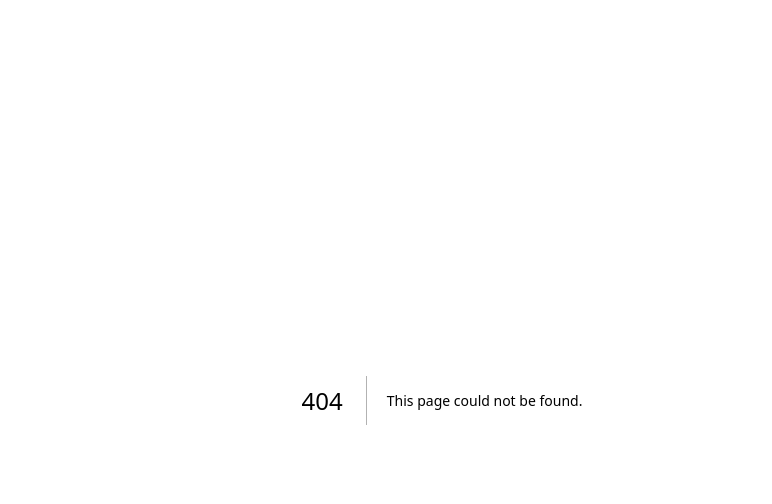
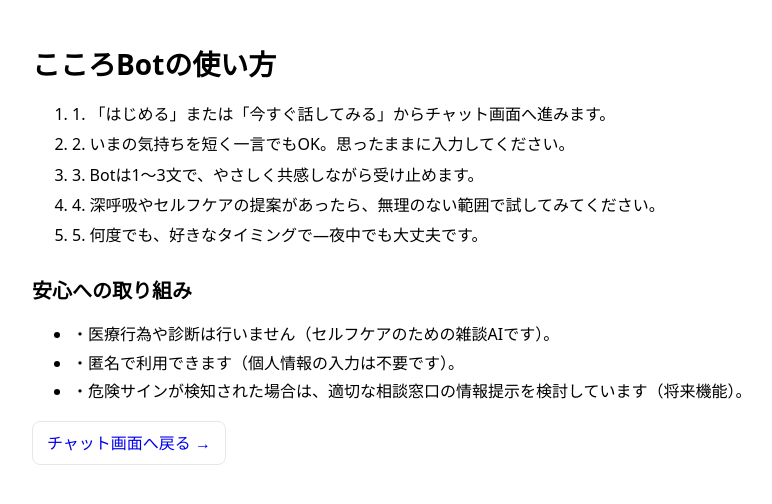
Before and after one commit to RyuYoshi4869/Kokoro_bot_mvp1, a Next.js app: page /how-to in a window 1280 px wide. Before the commit this address had no page. Shown: the top 504 px of the page, without its empty margins (198-970 px from the left). Built offline with nearby package versions, Linux system fonts and the light colour scheme.

Commit message:
Create page.jsx

```diff
--- /dev/null
+++ b/app/how-to/page.jsx
@@ -0,0 +1,29 @@
+import Link from "next/link";
+
+export default function HowTo() {
+  return (
+    <main style={{ maxWidth: 820, margin: "0 auto", padding: 24 }}>
+      <h1 style={{ fontSize: 28, fontWeight: 700, marginBottom: 16 }}>こころBotの使い方</h1>
+      <ol style={{ lineHeight: 1.9 }}>
+        <li>1. 「はじめる」または「今すぐ話してみる」からチャット画面へ進みます。</li>
+        <li>2. いまの気持ちを短く一言でもOK。思ったままに入力してください。</li>
+        <li>3. Botは1〜3文で、やさしく共感しながら受け止めます。</li>
+        <li>4. 深呼吸やセルフケアの提案があったら、無理のない範囲で試してみてください。</li>
+        <li>5. 何度でも、好きなタイミングで—夜中でも大丈夫です。</li>
+      </ol>
+
+      <h2 style={{ fontSize: 20, fontWeight: 700, marginTop: 24, marginBottom: 8 }}>安心への取り組み</h2>
+      <ul style={{ lineHeight: 1.8 }}>
+        <li>・医療行為や診断は行いません（セルフケアのための雑談AIです）。</li>
+        <li>・匿名で利用できます（個人情報の入力は不要です）。</li>
+        <li>・危険サインが検知された場合は、適切な相談窓口の情報提示を検討しています（将来機能）。</li>
+      </ul>
+
+      <div style={{ marginTop: 24 }}>
+        <Link href="/chat" style={{ textDecoration: "none", padding: "10px 14px", border: "1px solid #e5e7eb", borderRadius: 8 }}>
+          チャット画面へ戻る →
+        </Link>
+      </div>
+    </main>
+  );
+}
```
